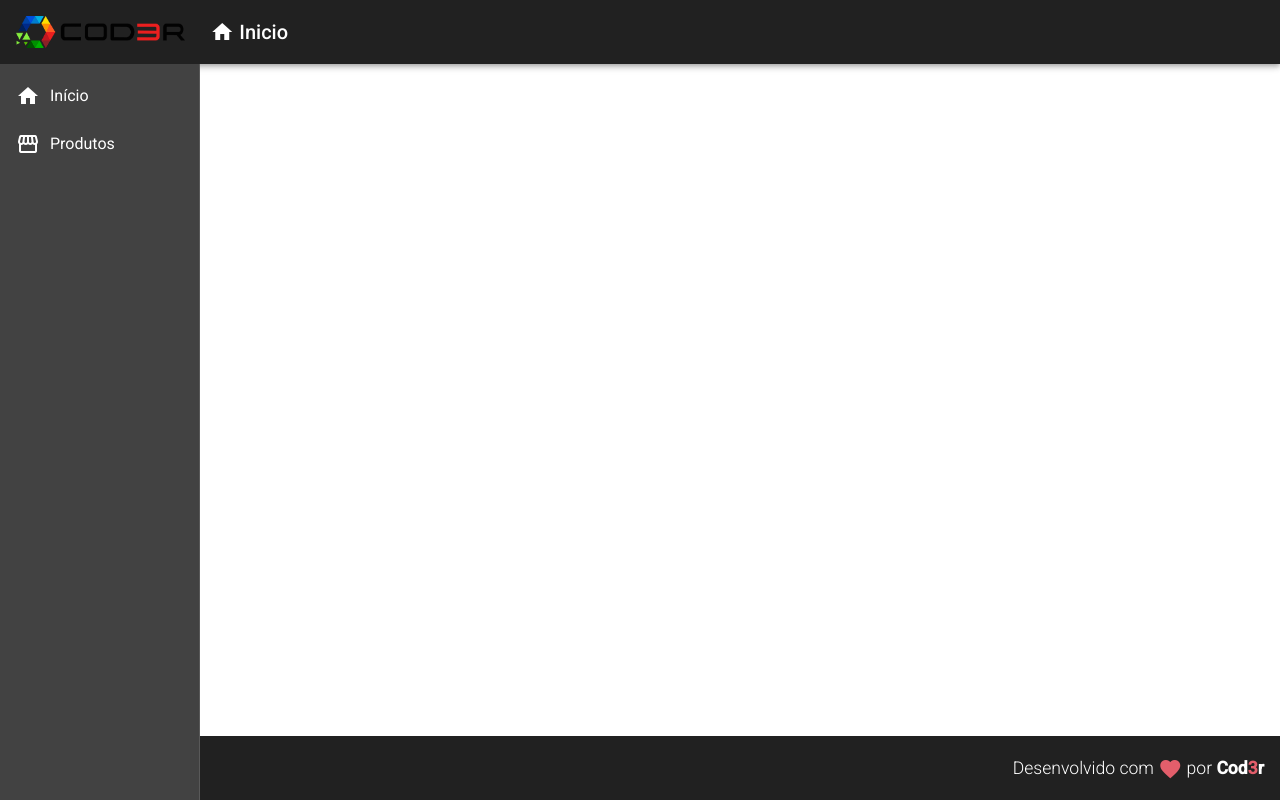
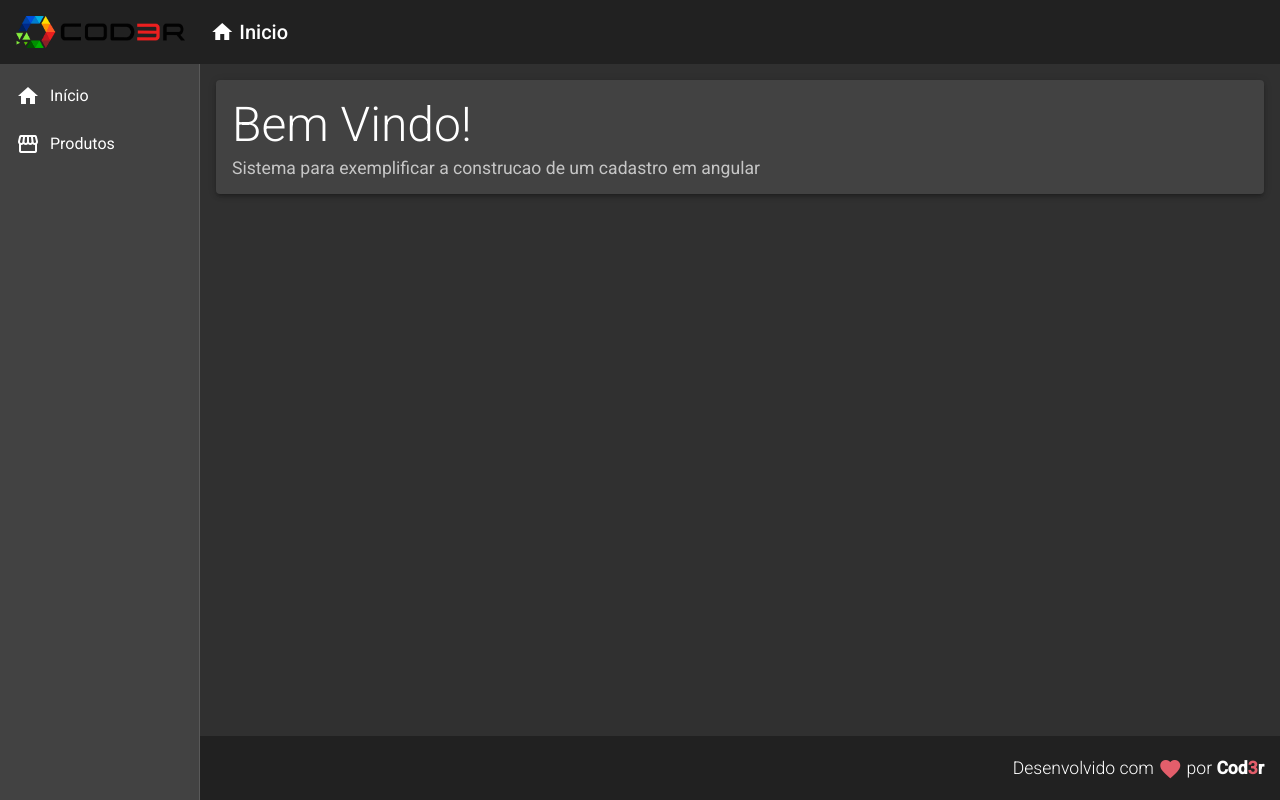
Before and after one commit to cs-matheus-antonino/crud-angular, an Angular app: page / in a window 1280 px wide. Built offline with nearby package versions, Linux system fonts and the light colour scheme.

Commit message:
Create layout home page

```diff
--- a/src/app/components/template/nav/nav.component.css
+++ b/src/app/components/template/nav/nav.component.css
@@ -5,3 +5,7 @@
 .sidenav i {
   padding-right: 10px;
 }
+
+.content {
+  padding: 16px;
+}
--- a/src/app/components/template/nav/nav.component.html
+++ b/src/app/components/template/nav/nav.component.html
@@ -17,4 +17,7 @@
       </a>
     </mat-nav-list>
   </mat-sidenav>
+  <mat-sidenav-content class="content">
+    <app-home></app-home>
+  </mat-sidenav-content>
 </mat-sidenav-container>
--- /dev/null
+++ b/src/app/views/home/home.component.css
@@ -0,0 +1,9 @@
+.home .title {
+  font-size: 3rem;
+  font-weight: 300;
+  line-height: 1.2;
+}
+
+.home .subtitle {
+  font-size: 1.1rem;
+}
--- /dev/null
+++ b/src/app/views/home/home.component.html
@@ -0,0 +1,7 @@
+<mat-card class="home mat-elevation-z3">
+  <mat-card-title class="title">Bem Vindo!</mat-card-title>
+  <mat-card-subtitle class="subtitle"
+    >Sistema para exemplificar a construcao de um cadastro em
+    angular</mat-card-subtitle
+  >
+</mat-card>
--- /dev/null
+++ b/src/app/views/home/home.component.ts
@@ -0,0 +1,15 @@
+import { Component, OnInit } from '@angular/core';
+
+@Component({
+  selector: 'app-home',
+  templateUrl: './home.component.html',
+  styleUrls: ['./home.component.css']
+})
+export class HomeComponent implements OnInit {
+
+  constructor() { }
+
+  ngOnInit(): void {
+  }
+
+}
--- a/src/styles.css
+++ b/src/styles.css
@@ -7,6 +7,7 @@
 body {
   margin: 0;
   font-family: Roboto, "Helvetica Neue", sans-serif;
+  background-color: #303030;
 }
 
 .red {
```
Also changed, not shown: src/app/app.module.ts (+10 -1 lines).
